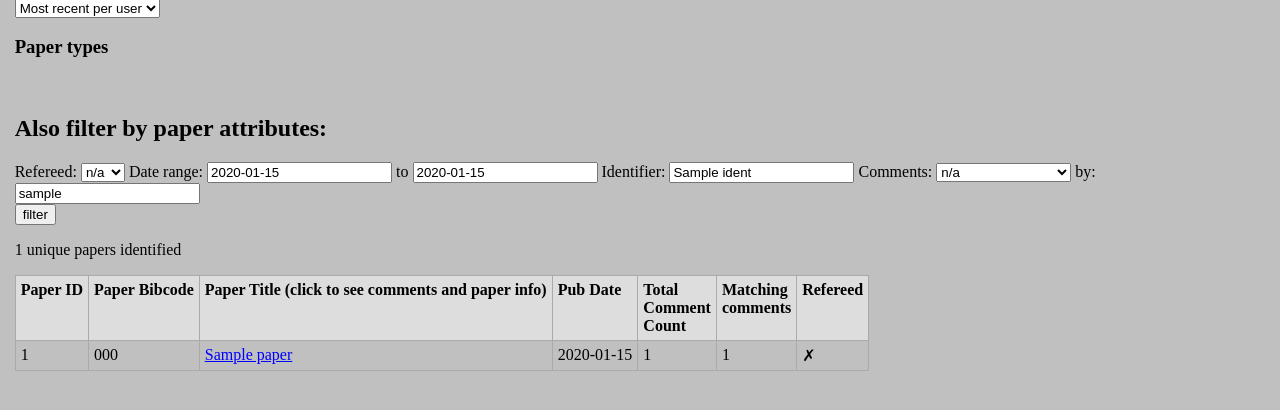
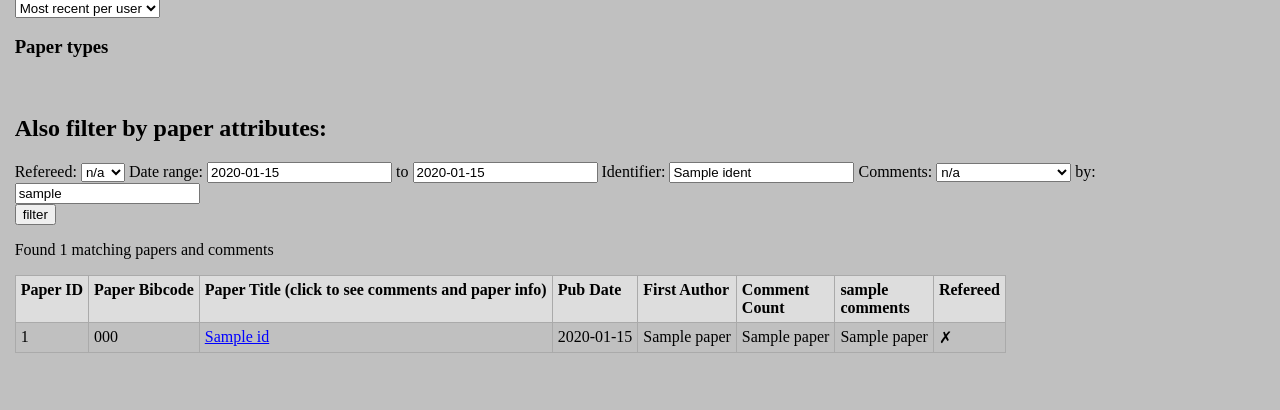
Before and after one commit to eaobservatory/pigwidgeon, a Flask app: template templates/paperlist_commentsearch.html in a window 1280 px wide. Shown: the part 153-563 px from the top of the page. Run offline with Flask 2, Linux system fonts and the light colour scheme; the template is opened without the code that fills it: most values are stand-ins (such as "Sample title", 1, 10 or a date in 2020); parts of the project's set-up code (start-up, migrations or seed data) failed here and were passed over.

Commit message:
tidy up commentsearch

```diff
--- a/templates/paperlist_commentsearch.html
+++ b/templates/paperlist_commentsearch.html
@@ -7,36 +7,34 @@
   {{ render_comment_searchbox(search) }}
   {% if papers %}
     <p>
-    {% if commentkwargs.get('usernametype', None) %}
-       {{comments|length}} comments towards
-    {% endif %}
-    {{papers|unique_attr('id')|length}} unique papers identified </p>
-
+      Found {{papers|length}} matching papers and comments</p>
   <table>
      <tr>
        <th>Paper ID</th>
        <th>Paper Bibcode</th>
        <th class="papertitle">Paper Title (click to see comments and paper info)</th>
        <th>Pub Date</th>
-       <th>Total</br>Comment</br>Count</th>
-       <th>Matching</br>comments</th>
-       {% if current_user.is_authenticated %}
+       <th>First Author</th>
+       <th>Comment</br>Count</th>
+       {% if querykwargs['username'] != None %}
+       <th>{{querykwargs['username']}}</br>comments</th>
+       {% elif current_user.is_authenticated %}
        <th>Your</br>comments</th>
        {% endif %}
        <th>Refereed</th>
      </tr>
-  {% for paper in papers|sort(attribute='id') %}
+  {% for paper in papers|sort(attribute='Paper.id') %}
      <tr>
-       <td>{{paper.id}}</td>
-       <td>{{paper.bibcode}}</td>
-       <td class="papertitle"><a href="{{url_for('auth.paper_comments_info_page', searchid=search.id, paperid=paper.id)}}">{{paper.title}}</a></td>
-       <td>{{paper.pubdate}}</td>
-       <td>{{paper.comments | length}}</td>
-       <td>{{comments|selectattr("paper_id", "equalto", paper.id)|list| length}}</td>
-       {% if current_user.is_authenticated %}
-       <td> {{paper.comments|selectattr("username", "equalto", current_user.username)|list |length}}</td>
+       <td>{{paper[0].id}}</td>
+       <td>{{paper[0].bibcode}}</td>
+       <td class="papertitle"><a href="{{url_for('auth.paper_info_page', searchid=search.id, paperid=paper[0].id)}}">{{paper[0].title}}</a></td>
+       <td>{{paper[0].pubdate}}</td>
+       <td>{{paper[1]}}</td>
+       <td>{{paper[2]}}</td>
+       {% if querykwargs['username'] != None or current_user.is_authenticated %}
+       <td> {{paper[3]}}</td>
        {% endif %}
-       <td>{% if paper.refereed %}✓{% else %} ✗ {% endif %}</td>
+       <td>{% if paper[0].refereed %}✓{% else %} ✗ {% endif %}</td>
      </tr>
    {% endfor %}
   </table>
```
